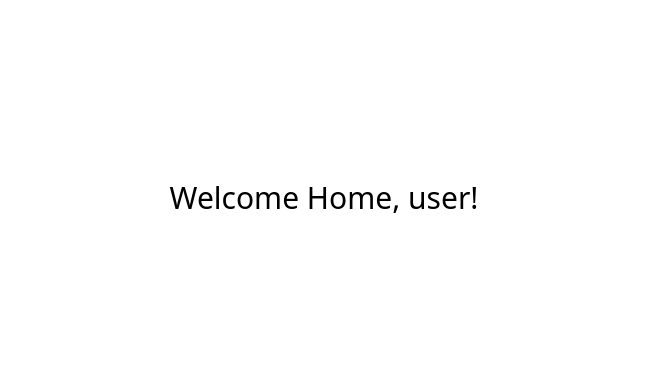
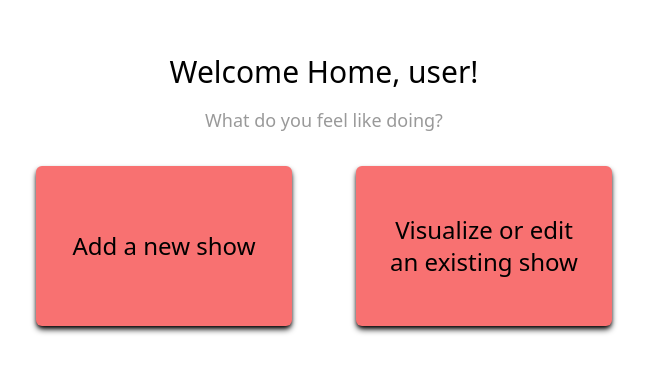
Before and after one commit to GabrielBarbosaGV/tv-show-tracker, a Next.js app: page /homepage in a window 1280 px wide. Shown: the part 202-574 px from the top of the page, without its empty margins (316-963 px from the left). Built offline with nearby package versions, Linux system fonts and the light colour scheme; no server answers; sample sign-in values are in the browser's storage.

Commit message:
Search or create options in homepage

```diff
--- a/src/pages/homepage.tsx
+++ b/src/pages/homepage.tsx
@@ -6,14 +6,60 @@ import { useMemo } from "react";
 
 export const getServerSideProps = checkUnauthorizedOrEmailNotVerifiedThen(getUserProps);
 
+interface ShadowedBoxProps {
+  children?: React.ReactNode;
+}
+
+const ShadowedBox: React.FC<ShadowedBoxProps> = ({ children }) => {
+  return (
+    <div
+      className="
+        shadow-black
+        shadow-md
+        p-8
+        rounded-md
+        w-[20vw]
+        h-[20vh]
+        text-2xl
+        m-8
+        bg-red-400
+        flex
+        justify-center
+        items-center
+        text-center
+        cursor-pointer
+        active:scale-90
+      "
+    >
+      { children }
+    </div>
+  );
+};
+
 export default function HomePage({ user }: InferGetServerSidePropsType<typeof getServerSideProps>) {
   const emailName = useMemo(() => user.email ? getEmailName(user.email) : null, [user.email]);
 
   return (
     <div className="w-[100vw] h-[100vh] flex flex-col justify-center items-center">
-      <h1 className="text-3xl">
-        Welcome Home, {emailName ?? 'you'}!
-      </h1>
+      <div className="">
+        <h1 className="text-3xl m-4">
+          Welcome Home, {emailName ?? 'you'}!
+        </h1>
+
+        <h2 className="text-lg text-center text-black text-opacity-40">
+          What do you feel like doing?
+        </h2>
+      </div>
+
+      <div className="flex flex-row">
+        <ShadowedBox>
+          Add a new show
+        </ShadowedBox>
+
+        <ShadowedBox>
+          Visualize or edit an existing show
+        </ShadowedBox>
+      </div>
     </div>
   );
 }
```
